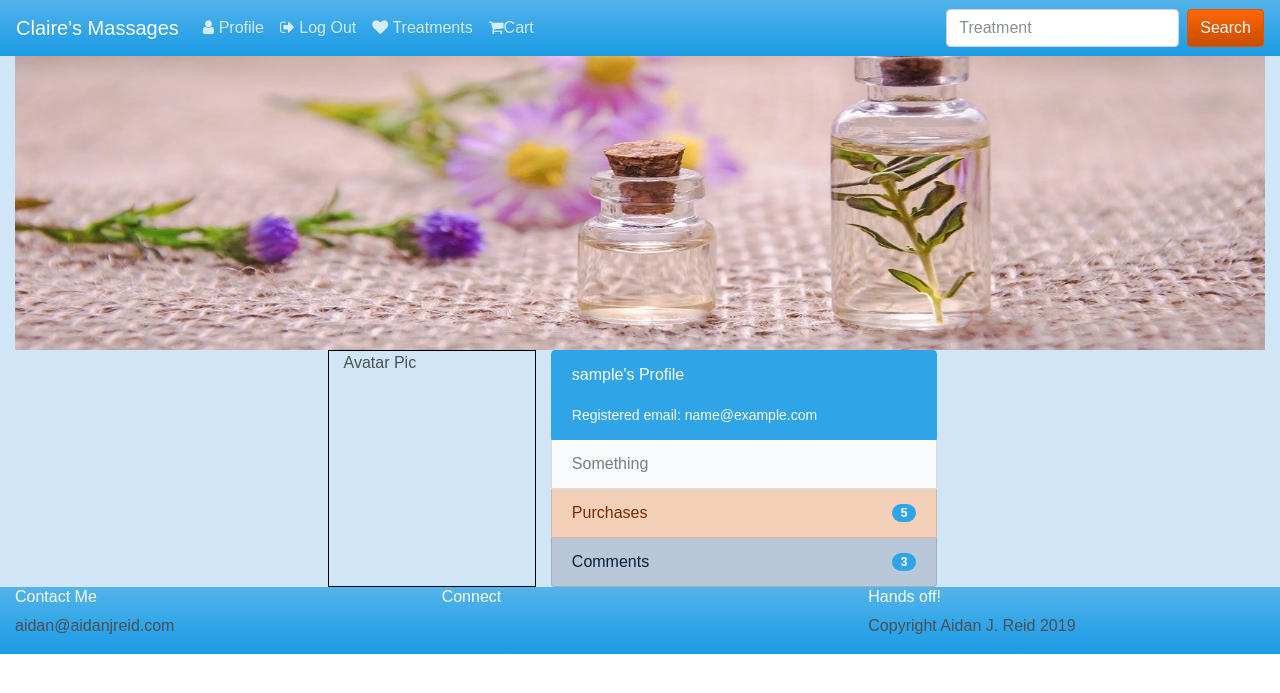
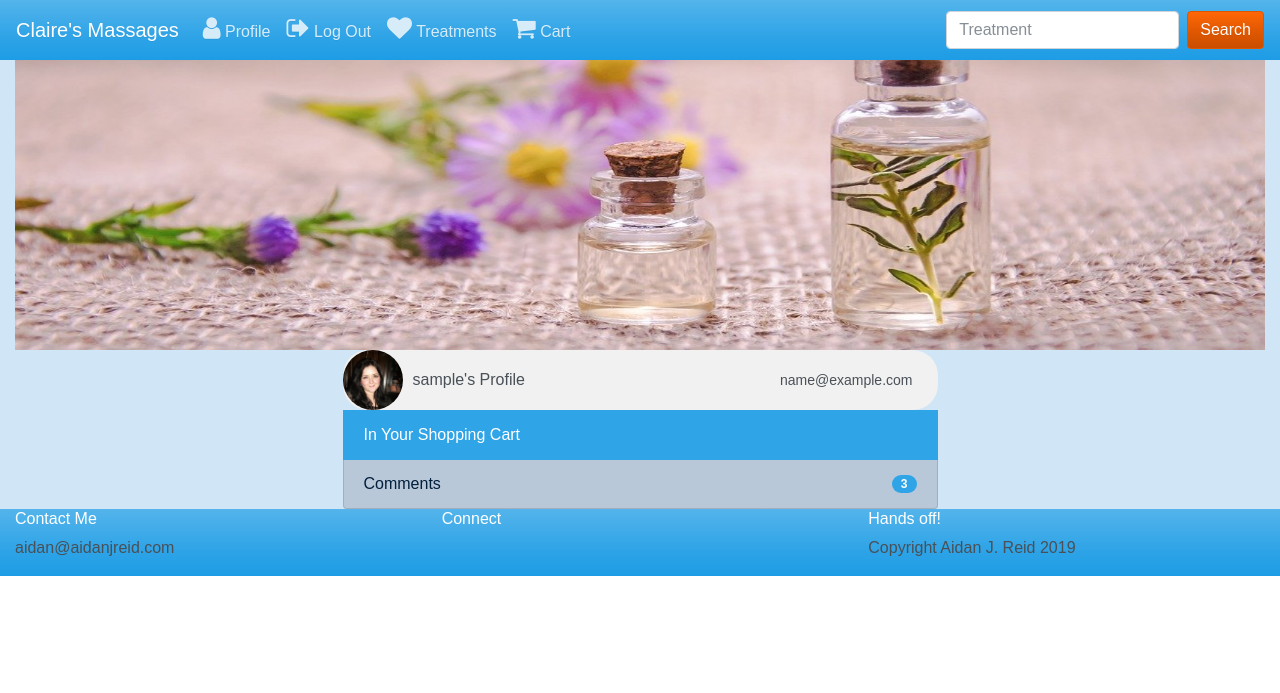
Before and after one commit to AidanJReid/claire, a Django app: page /accounts/profile/ in a window 1280 px wide. Shown: the top 693 px of the page. Run offline with Django 3.2, Linux system fonts and the light colour scheme; the visitor is signed in with stand-in values (Sample User, id 1); data comes from the database, SQL or seed files in the repository; some libraries are stand-ins or nearby versions.

Commit message:
More styling | Will upgrade to Django 2.x in next update

```diff
--- a/accounts/templates/login.html
+++ b/accounts/templates/login.html
@@ -2,11 +2,8 @@
 
 {% load bootstrap_tags %}
 
-{% block page_title %}Login Page{% endblock %}
-
-{% block page_heading %}User Login{% endblock %}
-
 {% block content %}
+<h2 class="top-head text-center">User Login</h2>
 <div class="row">
     <div class="col-md-4">
     </div>
--- a/accounts/templates/profile.html
+++ b/accounts/templates/profile.html
@@ -1,27 +1,25 @@
 {% extends 'base.html' %}
-
+{% load staticfiles %}
 {% block content %}
 <div class="row">
-    <div class="col-md-3">
-    </div>
-    <div class="col-xs-12 col-md-2" id="avatar">Avatar Pic
-    </div>
-    <div class="col-xs-12 col-md-4">
-        <div class="list-group">
-            <a href="#" class="list-group-item list-group-item-action align-items-start active">
-                <p>{% block page_title %}{{ user }}'s Profile{% endblock %}</p>
-                <small>Registered email: {{ profile.email }}</small>
-            </a>
-            <a class="list-group-item list-group-item-action list-group-item-secondary">Something</a>
-            <a class="list-group-item list-group-item-action list-group-item-warning d-flex justify-content-between align-items-center">
-            Purchases
-            <span class="badge badge-primary badge-pill">5</span></a>
-            <a class="list-group-item list-group-item-action list-group-item-info d-flex justify-content-between align-items-center">
+    <div class="col-xs-12 col-md-6 offset-md-3">
+        <ul class="list-group">
+            <div class="chip row">
+                <img src="{% static 'assets/img/headc.jpg' %}" alt="Claire" width="96" height="96">
+                    {% block page_title %}{{ user }}'s Profile{% endblock %}
+                <span id="pemail"><small>{{ profile.email }}</small></span>
+            </div>
+            <li class="list-group-item list-group-item-action active">In Your Shopping Cart</button>
+            {% for item in cart_items %}
+                <li class="list-group-item list-group-item-warning d-flex justify-content-between align-items-center">
+                {{ item.product.name }}
+                <span class="badge badge-primary badge-pill">{{ item.quantity }}</span></a>
+            {% endfor %}
+            <li class="list-group-item list-group-item-info d-flex justify-content-between align-items-center">
             Comments
-            <span class="badge badge-primary badge-pill">3</span></a>
+                <span class="badge badge-primary badge-pill">3</span></a>
+            </ul>
         </div>
-    </div>
-    <div class="col-md-3">
     </div>
 </div>
 {% endblock %}
--- a/checkout/templates/checkout.html
+++ b/checkout/templates/checkout.html
@@ -1,4 +1,4 @@
-{% extends "base.html" %}
+{% extends 'base.html' %}
 {% load static from staticfiles %}
 {% load bootstrap_tags %}
 
--- a/products/templates/products.html
+++ b/products/templates/products.html
@@ -19,7 +19,7 @@
 	<div class="row">
 		<div class="col-sm-12">
                 <div class="btn-group dropright">
-                    <button type="button" class="btn btn-danger">Body Part</button>
+                    <button type="button" class="btn btn-danger"><i class="fa fa-child"></i> Body Part</button>
                     <button type="button" class="btn btn-danger dropdown-toggle dropdown-toggle-split" data-toggle="dropdown" aria-haspopup="true" aria-expanded="false">
                         <span class="sr-only">Toggle Dropdown</span>
                     </button>
@@ -40,7 +40,7 @@
         <div class="card h-100">
             <div class="product" style="background-image: url('{{ MEDIA_URL }}{{ product.image }}')"></div>
                 <div class="card-body">
-                        <h5 class ="card-title">{{ product.name }}</h5>
+                        <a href="{% url 'detail' product.id %}"><h5 class ="card-title">{{ product.name }}</h5></a>
                     <p class="card-text">{{ product.description }}</p>
                     <p>€{{ product.price }}</p>
                 </div>
@@ -50,7 +50,7 @@
                         <div class="input-group">
                             <input name="quantity" type="number" min="1" max="999" class="form-control" value="1">
                             <span class="input-group-btn">
-                                <button class="btn btn-success" type="submit">Add to Cart</button>
+                                <button class="btn btn-success" type="submit"><i class="fa fa-cart-plus"></i> Add to Cart</button>
                             </span>
                         </div>
                     </form>
--- a/products/urls.py
+++ b/products/urls.py
@@ -1,7 +1,7 @@
 from django.conf.urls import url, include
-from .views import all_products, Detail
+from .views import all_products, detail
 
 urlpatterns = [
-    url(r'^$', all_products, name='products'),
-    url(r'detail/<product.id>', Detail.as_view(), name="detail"),
+    url(r'', all_products, name='products'),
+    url(r'^(?P<id>\d+)', detail, name='detail')
 ]
--- a/static/css/style.css
+++ b/static/css/style.css
@@ -104,9 +104,94 @@ caption p {
   max-width: 75ch;
 }
 
+/* INDIVIDUAL TREATMENT PAGE https://www.w3schools.com/howto/howto_css_user_rating.asp */
+
+.heading {
+  font-size: 25px;
+  margin-right: 25px;
+}
+
+.fa {
+  font-size: 25px;
+}
+
+.checked {
+  color: orange;
+}
+
+/* Three column layout */
+.side {
+  float: left;
+  width: 15%;
+  margin-top: 10px;
+}
+
+.middle {
+  float: left;
+  width: 70%;
+  margin-top: 10px;
+}
+
+/* Place text to the right */
+.right {
+  text-align: right;
+}
+
+/* Clear floats after the columns */
+.row:after {
+  content: "";
+  display: table;
+  clear: both;
+}
+
+/* The bar container */
+.bar-container {
+  width: 100%;
+  background-color: #f1f1f1;
+  text-align: center;
+  color: white;
+}
+
+/* Individual bars */
+.bar-5 {width: 60%; height: 18px; background-color: #4CAF50;}
+.bar-4 {width: 30%; height: 18px; background-color: #2196F3;}
+.bar-3 {width: 10%; height: 18px; background-color: #00bcd4;}
+.bar-2 {width: 4%; height: 18px; background-color: #ff9800;}
+.bar-1 {width: 15%; height: 18px; background-color: #f44336;}
+
+/* Responsive layout - make the columns stack on top of each other instead of next to each other */
+@media (max-width: 400px) {
+  .side, .middle {
+    width: 100%;
+  }
+  /* Hide the right column on small screens */
+  .right {
+    display: none;
+  }
+}
+
+
 /* PROFILE SECTION */
-#avatar {
-    border: solid black 1px;
+.chip {
+  display: inline-block;
+  padding: 0 25px;
+  height: 60px;
+  font-size: 16px;
+  line-height: 60px;
+  border-radius: 25px;
+  background-color: #f1f1f1;
+}
+
+.chip img {
+  float: left;
+  margin: 0 10px 0 -25px;
+  height: 60px;
+  width: 60px;
+  border-radius: 50%;
+}
+
+#pemail {
+    float:right;
 }
 
 /* CART SECTION */
--- a/templates/base.html
+++ b/templates/base.html
@@ -47,7 +47,7 @@
                         </li>
                     {% endif %}
                         <li class="nav-item">
-                            <a class="nav-link" href="{% url 'view_cart' %}"><i class="fa fa-shopping-cart"></i>Cart
+                            <a class="nav-link" href="{% url 'view_cart' %}"><i class="fa fa-shopping-cart"></i> Cart
                                 {% if product_count > 0 %}
                                 <label class="badge badge-warning">{{ product_count }}</label>
                                 {% endif %}
```
Also changed, not shown: accounts/templates/registration.html (+5 -5 lines), products/templates/product-detail.html (+75 -1 lines), products/views.py (+25 -22 lines), templates/registration/password_reset_form.html (+17 -20 lines).
